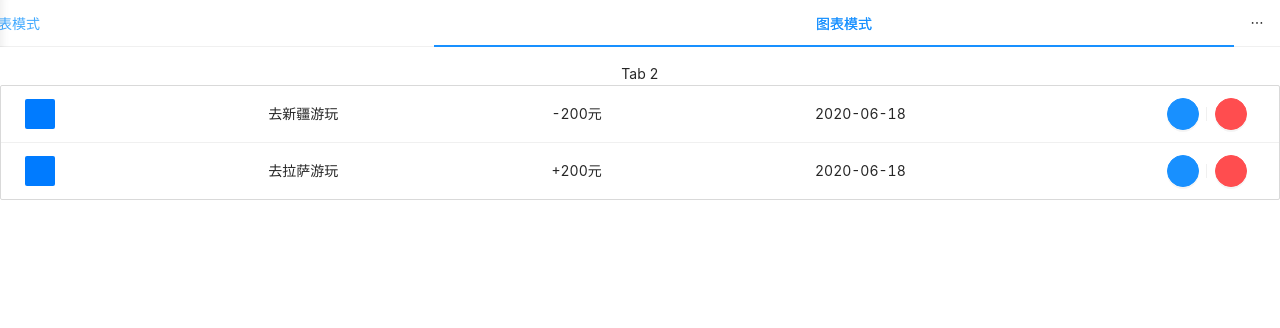
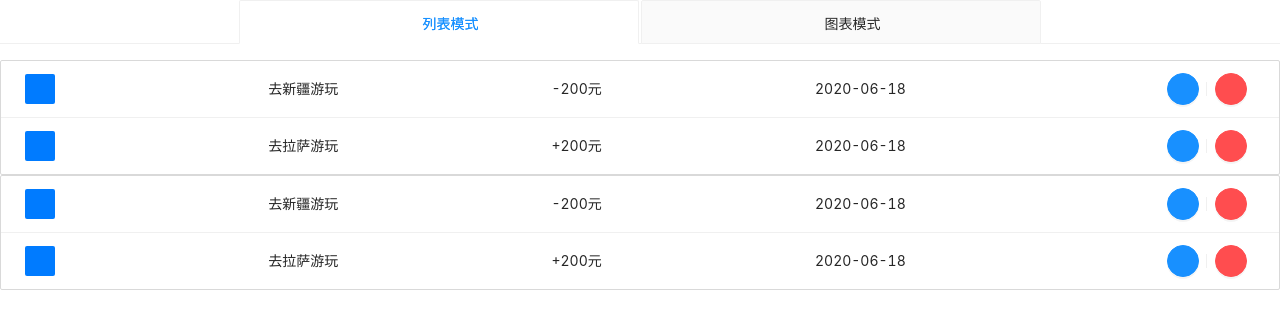
Before and after one commit to xianengqi/my-react-project, a React (Create React App) app: page / in a window 1280 px wide. Shown: the top 328 px of the page. Built offline with nearby package versions, Linux system fonts and the light colour scheme.

Commit message:
add TotalPrice components

```diff
--- /dev/null
+++ b/src/components/TotalPrice/_style.scss
@@ -0,0 +1,14 @@
+.total-price {
+  // display: flex;
+  .income {
+    display: flex;
+    justify-content: flex-start;
+    padding-left: 30px;
+
+  }
+  .outcome {
+    display: flex;
+    justify-content: flex-end;
+    padding-right: 30px;
+  }
+}
--- a/src/components/ViewTab/_style.scss
+++ b/src/components/ViewTab/_style.scss
@@ -10,7 +10,7 @@
 // tabs 标题 文字样式
 .view-tab .ant-tabs-tab{
   justify-content: space-around;
-  width: 100vh;
+  width: 50vh;
 }
 
 // tabs内容样式
--- a/src/components/ViewTab/viewTab.tsx
+++ b/src/components/ViewTab/viewTab.tsx
@@ -1,40 +1,65 @@
 import React, { FC } from "react";
 import { Tabs} from "antd";
 import { IconFont } from "../IconFont/iconFont";
-
+import PriceList from '../PriceList/priceList'
 const { TabPane } = Tabs;
 
 export interface IViewTabProps {
   activeTab?: string;
   onTabChange?: () => void;
 }
-
+const items1 = [
+  {
+    "id": 1,
+    "title": "去新疆游玩",
+    "price": 200,
+    "date": "2020-06-18",
+    "category": {
+      "id": 1,
+      "name": "旅行",
+      "type": "outcome",
+      "iconName": "icon-lvxing"
+    }
+  },
+  {
+    "id": 2,
+    "title": "去拉萨游玩",
+    "price": 200,
+    "date": "2020-06-18",
+    "category": {
+      "id": 1,
+      "name": "旅行",
+      "type": "income",
+      "iconName": "icon-lvyoutehui"
+    }
+  }
+]
 export const ViewTab: FC<IViewTabProps> = (props) => {
   // const { activeTab, onTabChange } = props;
   const Style = {
-    padding: "2px",
-    fontSize: "20px",
+    paddingRight: "2px",
+    fontSize: "23px",
     paddingTop: "5px",
   };
   return (
     <div className="view-tab">
-      <Tabs defaultActiveKey="2">
+      <Tabs type='card' defaultActiveKey="1">
         <TabPane
           tab={
             <span>
-              <IconFont style={Style} type="icon-lvyoutehui" />
+              <IconFont style={Style} type="icon-liebiao" />
               列表模式
             </span>
           }
           key="1"
         >
-          Tab 1
+          <div><PriceList items={items1} onModifyItem={(item) => {alert(item.id)}}  onDeleteItem={(item) => {alert(item.id)}} /></div>
         </TabPane>
 
         <TabPane
           tab={
             <span>
-              <IconFont style={Style} type="icon-lvyoutehui" />
+              <IconFont style={Style} type="icon-gupiao" />
               图表模式
             </span>
           }
--- a/src/styles/index.scss
+++ b/src/styles/index.scss
@@ -5,3 +5,6 @@
 // @import "../components/IconFont/style";
 // viewTab
 @import "../components//ViewTab/style";
+
+// totalPrice
+@import "../components//TotalPrice/style";
```
Also changed, not shown: src/components/TotalPrice/totalPrice.tsx (added, +27 -0 lines), 2 other files (tests, documents, lock files or other folders).
